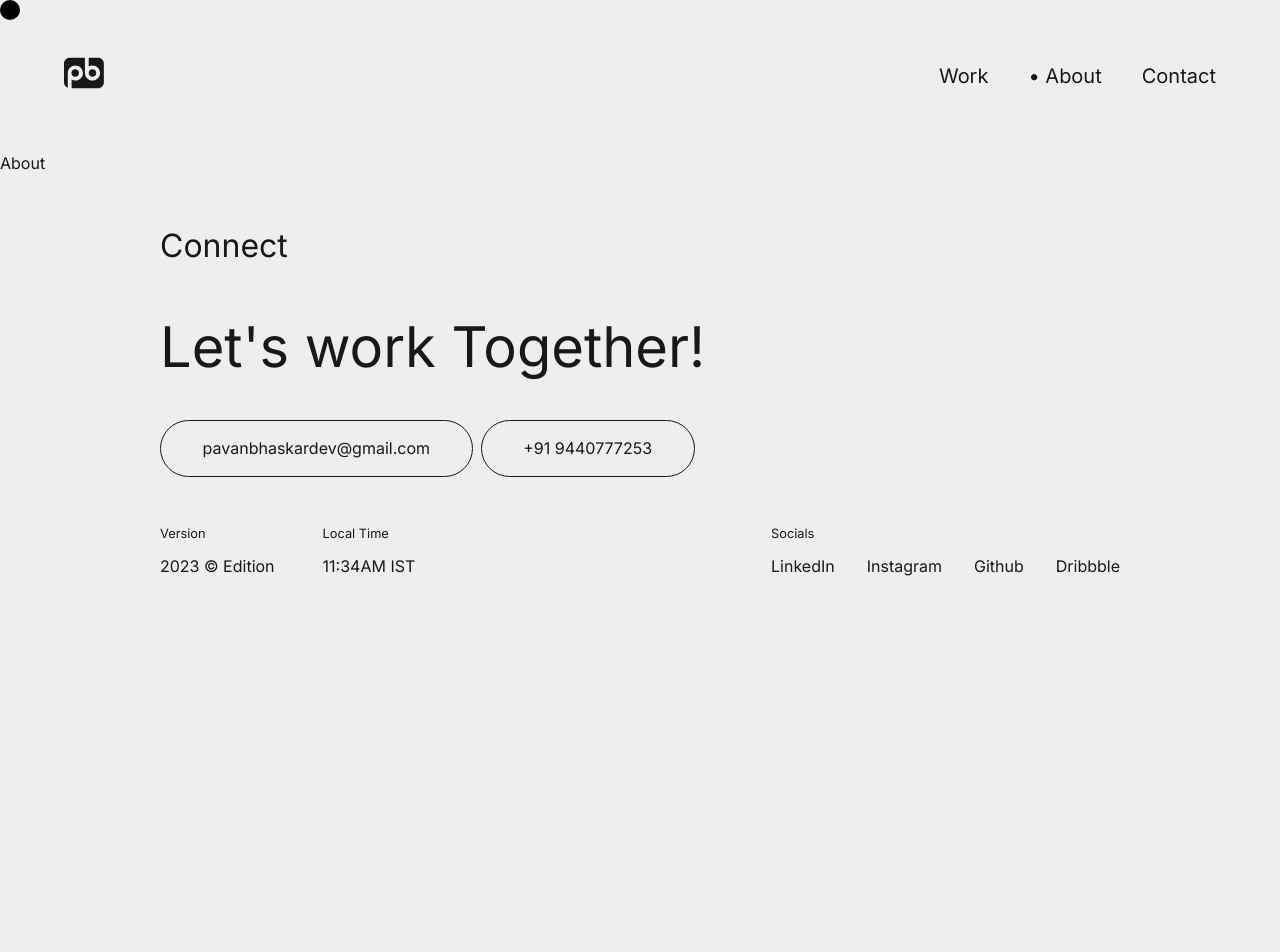
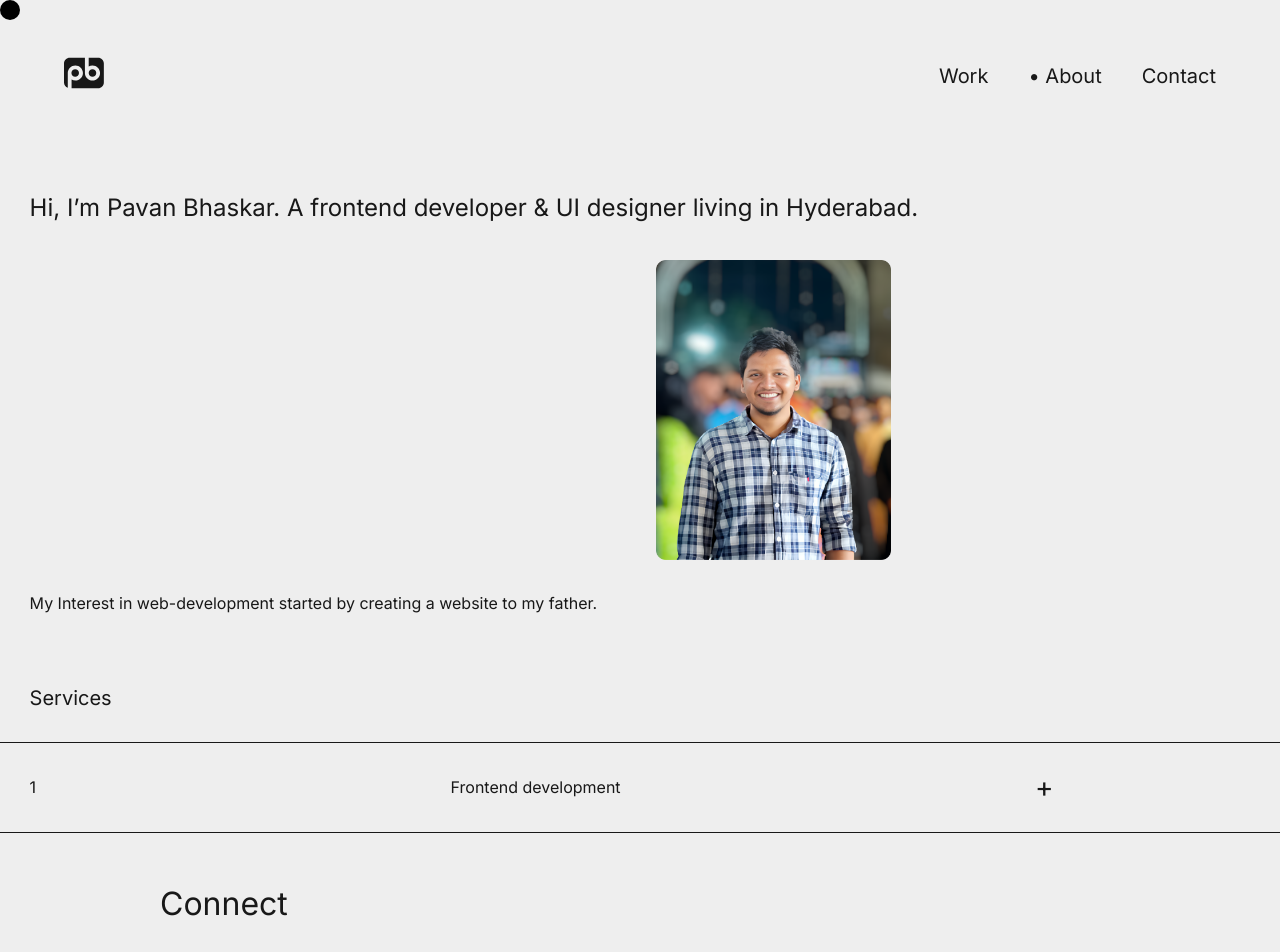
Before and after one commit to pavanbhaskardev/portfolio, a Next.js app: page /about in a window 1280 px wide. Shown: the top 952 px of the page. Before the commit the page ends 800 px from the top, so only its background shows below. Built offline with nearby package versions, Linux system fonts and the light colour scheme.

Commit message:
added the aboutme page

```diff
--- /dev/null
+++ b/app/about/components/HeroSection.jsx
@@ -0,0 +1,32 @@
+import React from "react";
+import Image from "next/image";
+import styles from "../styles/herosection.module.css";
+
+const HeroSection = () => {
+  return (
+    <>
+      <section className={styles.main}>
+        <div className={styles.hero_section_container}>
+          <p className={styles.heading}>
+            Hi, I’m Pavan Bhaskar. A frontend developer & UI designer living in
+            Hyderabad.
+          </p>
+
+          <Image
+            src={"/profile_pic.png"}
+            alt="pavan_bhaskar_pic"
+            height={300}
+            width={235}
+          />
+        </div>
+
+        <p>
+          My Interest in web-development started by creating a website to my
+          father.
+        </p>
+      </section>
+    </>
+  );
+};
+
+export default HeroSection;
--- /dev/null
+++ b/app/about/components/Services.jsx
@@ -0,0 +1,30 @@
+"use client";
+import React, { useState } from "react";
+import styles from "../styles/services.module.css";
+
+const Services = () => {
+  const [isOpen, setIsOpen] = useState(false);
+
+  return (
+    <>
+      <section className={styles.main}>
+        <p className={styles.heading}>Services</p>
+        <div className={styles.services_container}>
+          <div className={styles.services_header}>
+            <p>1</p>
+            <p>Frontend development</p>
+
+            <div
+              className={`${styles.btn} ${isOpen ? styles.btn_rotate : null}`}
+              onClick={() => setIsOpen((current) => !current)}
+            >
+              +
+            </div>
+          </div>
+        </div>
+      </section>
+    </>
+  );
+};
+
+export default Services;
--- a/app/about/page.jsx
+++ b/app/about/page.jsx
@@ -3,6 +3,8 @@ import React, { useEffect, useState } from "react";
 import { AnimatePresence } from "framer-motion";
 import Navbar from "../components/Navbar";
 import Connect from "../components/Connect";
+import HeroSection from "./components/HeroSection";
+import Services from "./components/Services";
 import CustomCursur from "../components/CustomCursur";
 import CommonLoader from "../components/commonComponents/CommonLoader";
 
@@ -24,7 +26,8 @@ const About = () => {
 
       <CustomCursur />
       <Navbar />
-      <p>About</p>
+      <HeroSection />
+      <Services />
       <Connect />
     </>
   );
--- /dev/null
+++ b/app/about/styles/herosection.module.css
@@ -0,0 +1,20 @@
+.main {
+  padding: 2.3rem 1.85rem;
+}
+
+.hero_section_container {
+  display: grid;
+  gap: 2rem;
+  grid-template-columns: 1fr 1fr;
+  margin-bottom: 2rem;
+}
+
+.heading {
+  font-size: 1.5rem;
+  line-height: 38.525px;
+  grid-column: span 2;
+}
+
+.hero_section_container img {
+  grid-column-start: 2;
+}
--- /dev/null
+++ b/app/about/styles/services.module.css
@@ -0,0 +1,33 @@
+.main {
+  overflow-x: hidden;
+}
+
+.heading {
+  font-size: 1.25rem;
+  margin: 2rem 0 1.85rem 1.85rem;
+}
+
+.services_container {
+  padding: 1.5rem 0;
+  border-style: solid;
+  border-color: var(--secondary-color);
+  border-width: 1px 0;
+}
+
+.services_header {
+  display: flex;
+  width: 80%;
+  justify-content: space-between;
+  margin: 0 1.85rem;
+  align-items: center;
+}
+
+.btn {
+  font-size: 1.75rem;
+  transition: 0.3s ease-in-out;
+}
+
+.btn_rotate {
+  font-size: 1.75rem;
+  transform: rotate(315deg);
+}
--- a/app/layout.jsx
+++ b/app/layout.jsx
@@ -1,9 +1,35 @@
+"use client";
+import { useEffect } from "react";
+import Lenis from "@studio-freight/lenis";
+import { Inter } from "next/font/google";
 import "./globals.css";
-import { Inter } from "next/font/google";
 
 const inter = Inter({ subsets: ["latin"] });
 
 export default function RootLayout({ children }) {
+  useEffect(() => {
+    const lenis = new Lenis({
+      duration: 1.2,
+      easing: (t) => (t === 1 ? 1 : 1 - Math.pow(2, -10 * t)),
+      direction: "vertical",
+      gestureDirection: "vertical",
+      smooth: true,
+      smoothTouch: false,
+      touchMultiplier: 2,
+    });
+
+    function raf(time) {
+      lenis.raf(time);
+      requestAnimationFrame(raf);
+    }
+
+    requestAnimationFrame(raf);
+
+    return () => {
+      lenis.destroy();
+    };
+  }, []);
+
   return (
     <html lang="en">
       <body className={inter.className} suppressHydrationWarning={true}>
```
Also changed, not shown: app/page.jsx (+0 -23 lines), public/profile_pic.png (added).
